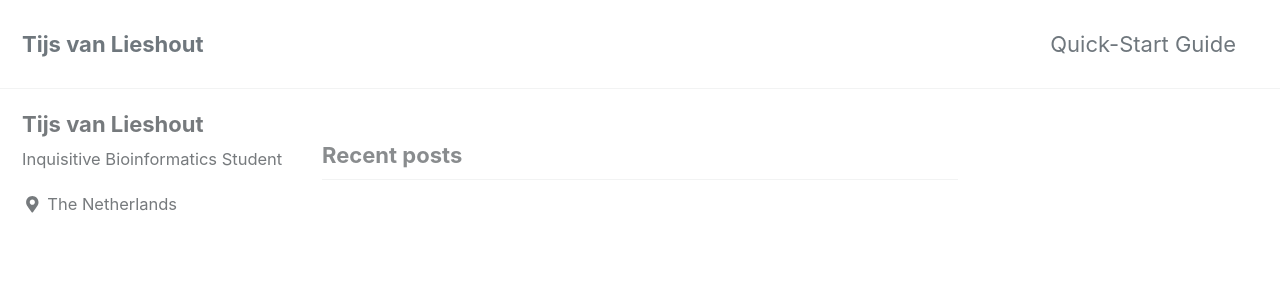
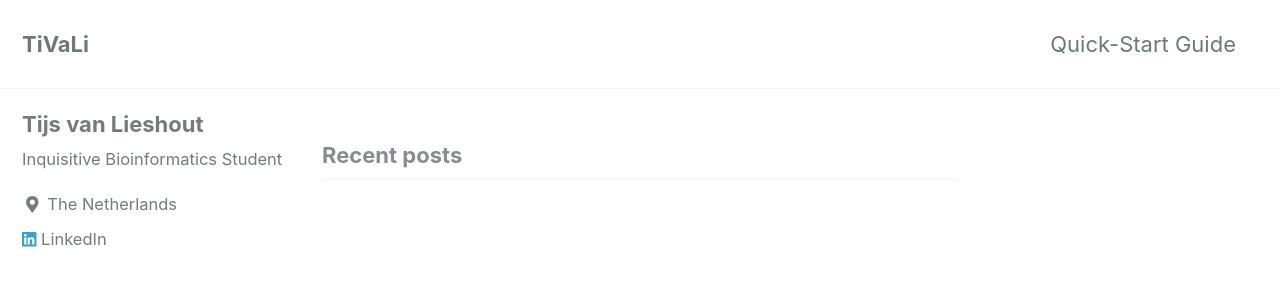
Before and after one commit to Magiduck/magiduck.github.io, a Jekyll site: the page built from index.html, in a window 1280 px wide and 900 px high. Shown: the top 300 px of the window. Built offline with Jekyll 4.4.1, drawn with Linux system fonts in a browser that asks for light colours; cached includes are drawn as plain includes; nearby versions of some CDN libraries; the list of posts is cut into pages by our own code.

Commit message:
url link test

```diff
--- a/_config.yml
+++ b/_config.yml
@@ -16,7 +16,7 @@ minimal_mistakes_skin    : "default" # "air", "aqua", "contrast", "dark", "dirt"
 
 # Site Settings
 locale                   : "en-US"
-title                    : "Tijs van Lieshout"
+title                    : "TiVaLi"
 title_separator          : "-"
 name                     : "Tijs van Lieshout"
 description              : "My personal website"
@@ -92,7 +92,6 @@ social:
   type                   : # Person or Organization (defaults to Person)
   name                   : # If the user or organization name differs from the site's name
   links: # An array of links to social media profiles
-        -"https://www.linkedin.com/in/tijs-van-lieshout/"
 
 # Analytics
 analytics:
@@ -110,6 +109,9 @@ author:
   location         : "The Netherlands"
   email            :
   links:
+    - label: "LinkedIn"
+      icon: "fab fa-linkedin"
+      url: "https://www.linkedin.com/in/tijs-van-lieshout/"
     - label: "Email"
       icon: "fas fa-fw fa-envelope-square"
       # url: mailto:your.name@email.com
```
